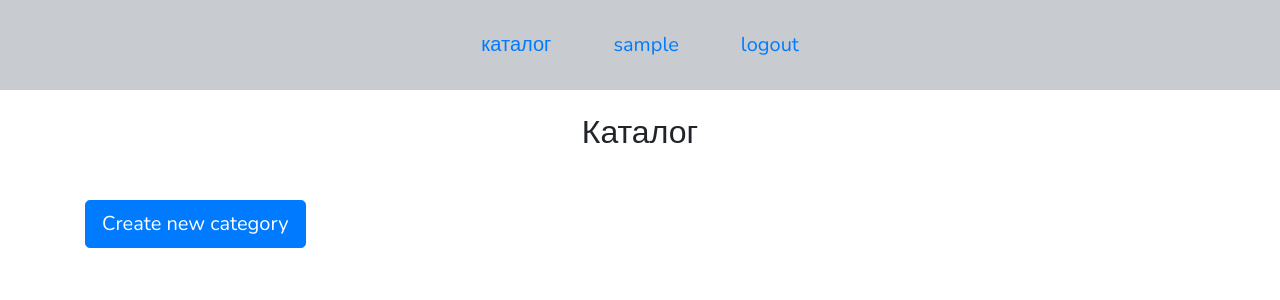
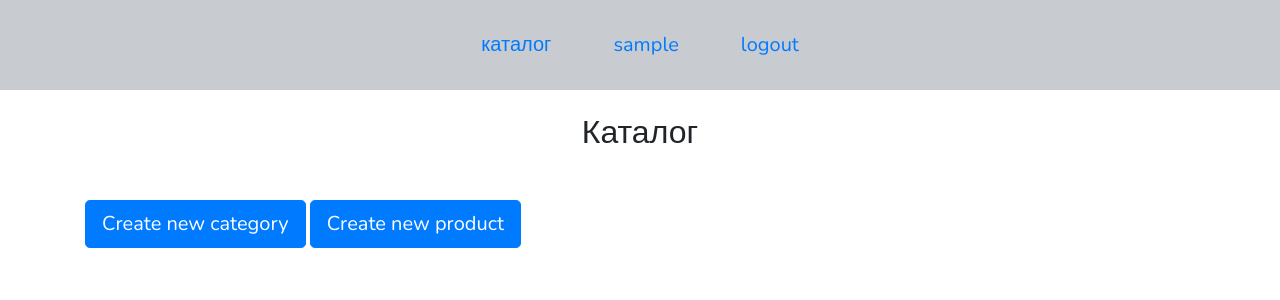
Before and after one commit to saindi/Internet-shop, a Django app: page /category/ in a window 1280 px wide. Shown: the top 300 px of the page. Run offline with Django 4.2, Linux system fonts and the light colour scheme; the visitor is signed in with stand-in values (Sample User, id 1); data that the repository does not hold is empty; some libraries are stand-ins or nearby versions.

Commit message:
fix urls

```diff
--- a/catalog/templates/catalog/category_list.html
+++ b/catalog/templates/catalog/category_list.html
@@ -36,6 +36,7 @@
     {% if user.is_staff %}
         <div class="container mt-4">
             <a href="{% url 'catalog:category_create_url' %}" class="btn btn-primary btn-lg">Create new category</a>
+            <a href="{% url 'catalog:product_create_url' %}" class="btn btn-primary btn-lg">Create new product</a>
         </div>
 
         {% for category in categories %}
--- a/catalog/urls.py
+++ b/catalog/urls.py
@@ -9,7 +9,7 @@ from catalog.views import (
     ProductDetailView,
     ProductUpdateView,
     ProductDeleteView,
-    ProductCreateView
+    ProductCreateView,
 )
 
 
@@ -19,13 +19,13 @@ urlpatterns = [
     path('', HomeView.as_view(), name='home_url'),
 
     path('category/', CategoryListView.as_view(), name='category_list_url'),
+    path('category/create/', CategoryCreateView.as_view(), name="category_create_url"),
     path('category/<slug:category_slug>/update/', CategoryUpdateView.as_view(), name="category_update_url"),
     path('category/<slug:category_slug>/delete/', CategoryDeleteView.as_view(), name="category_delete_url"),
-    path('category/create/', CategoryCreateView.as_view(), name="category_create_url"),
 
+    path('product/create/', ProductCreateView.as_view(), name="product_create_url"),
     path('category/<slug:category_slug>/', ProductListView.as_view(), name="product_list_url"),
     path('product/<slug:product_slug>/', ProductDetailView.as_view(), name="product_detail_url"),
     path('product/<slug:product_slug>/update/', ProductUpdateView.as_view(), name="product_update_url"),
     path('product/<slug:product_slug>/delete/', ProductDeleteView.as_view(), name="product_delete_url"),
-    path('product/create/', ProductCreateView.as_view(), name="product_create_url"),
 ]
--- a/catalog/views.py
+++ b/catalog/views.py
@@ -94,5 +94,4 @@ class ProductDeleteView(StaffProfileRequiredMixin, DeleteView):
 class ProductCreateView(StaffProfileRequiredMixin, CreateView):
     model = ProductModel
     template_name = 'catalog/create.html'
-    slug_url_kwarg = 'product_slug'
     fields = '__all__'
```
